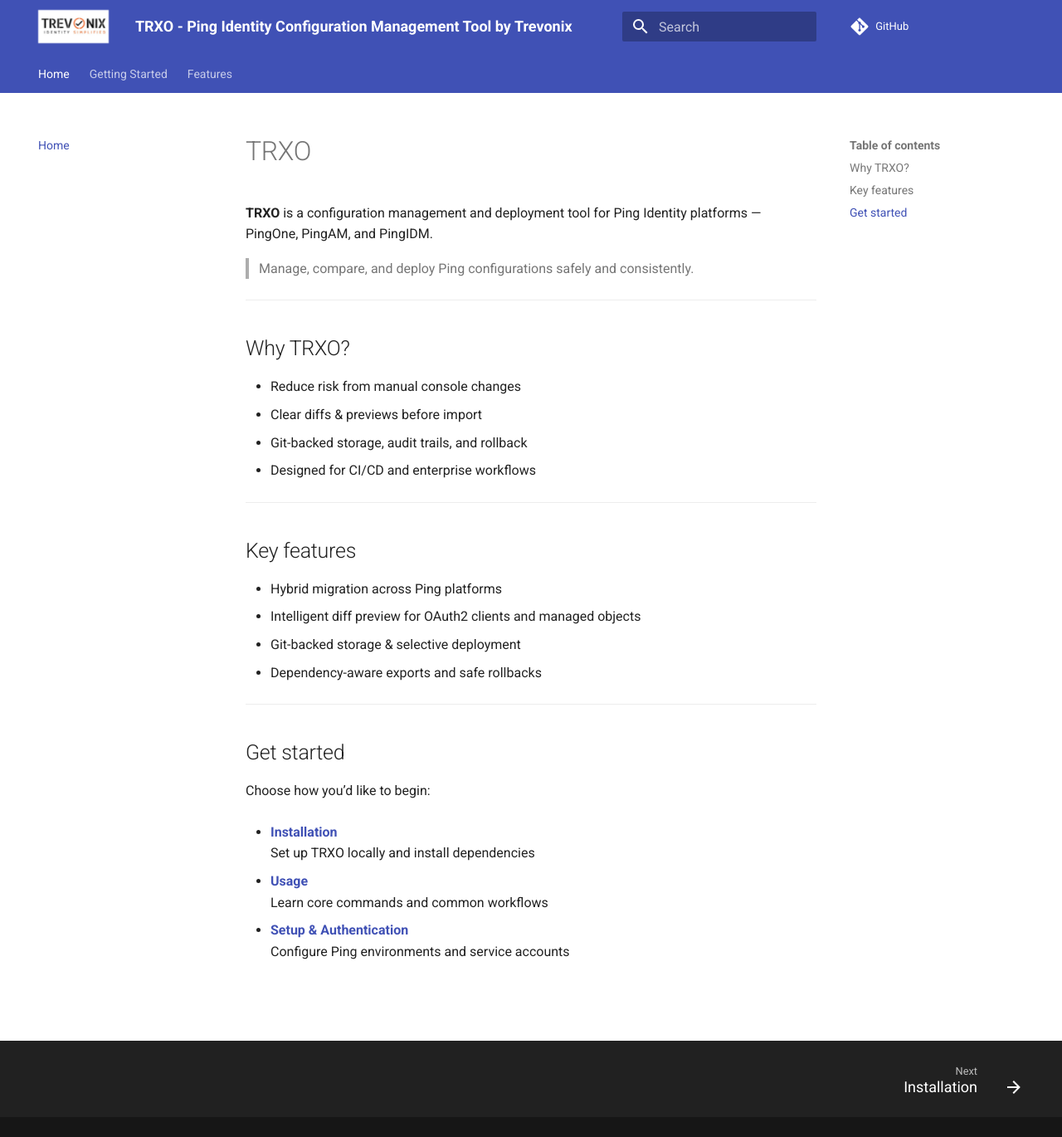
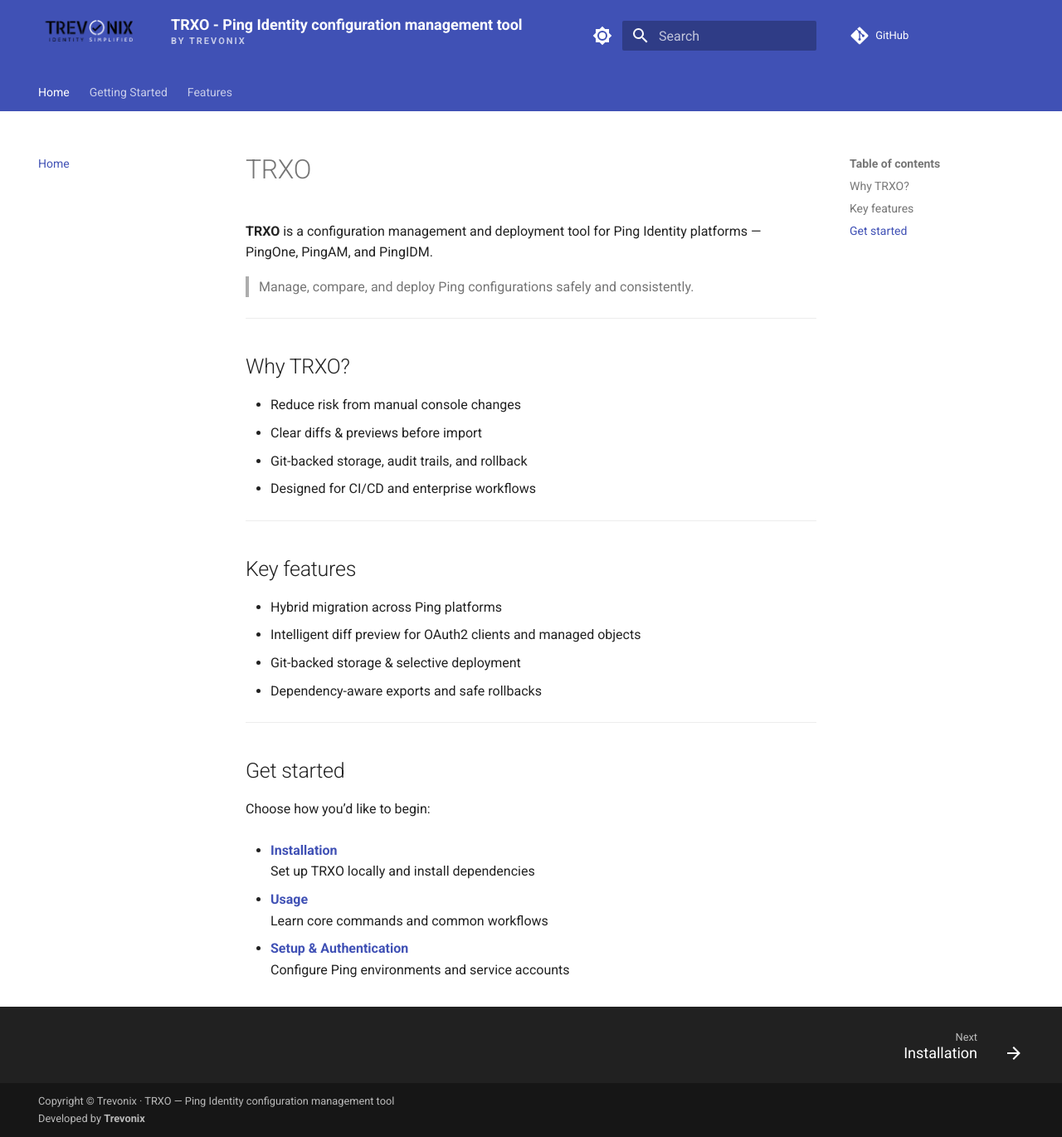
Before and after one commit to Trevonix/trxo, an MkDocs documentation site: the page built from docs/index.md, in a window 1280 px wide and 1370 px high. Shown: the whole window at 83% size. Built offline with MkDocs 1.6.1 and Material for MkDocs 9.7.7, drawn with Linux system fonts in a browser that asks for light colours; comment, search, counter and statistics services are not loaded.

Commit message:
Change title and logo for the webpage

```diff
--- a/docs/stylesheets/extra.css
+++ b/docs/stylesheets/extra.css
@@ -1,4 +1,56 @@
 .md-header__button.md-logo img {
-  height: 40px;
+  height: 72px;
   width: auto;
+  margin-top: -10px;
 }
+
+/* Subtitle effect for the header title */
+.md-header__title {
+  display: flex;
+  flex-direction: column;
+  justify-content: center;
+}
+
+/* Attach the subtitle to the site topic so it fades out with the site title on scroll */
+.md-header__topic:first-child .md-ellipsis {
+  display: flex;
+  flex-direction: column;
+  line-height: 1.2;
+}
+
+.md-header__topic:first-child .md-ellipsis::after {
+  content: "by Trevonix";
+  display: block;
+  font-size: 0.55rem;
+  font-weight: 600;
+  text-transform: uppercase;
+  letter-spacing: 0.1rem;
+  opacity: 0.7;
+  margin-top: 2px;
+}
+
+/* Hide the subtitle on small screens if it overlaps, or keep it centered */
+@media screen and (max-width: 76.25em) {
+  .md-header__topic:first-child .md-ellipsis::after {
+    font-size: 0.5rem;
+  }
+}
+
+
+/* Custom scrollbar for premium feel */
+::-webkit-scrollbar {
+  width: 8px;
+}
+
+::-webkit-scrollbar-track {
+  background: transparent;
+}
+
+::-webkit-scrollbar-thumb {
+  background: #3f51b5;
+  border-radius: 4px;
+}
+
+::-webkit-scrollbar-thumb:hover {
+  background: #303f9f;
+}
--- a/mkdocs.yml
+++ b/mkdocs.yml
@@ -1,7 +1,9 @@
-site_name: TRXO - Ping Identity Configuration Management Tool by Trevonix
-site_description: Manage, compare, and deploy Ping configurations safely and consistently.
-site_url: https://trevonix.github.io/trxo   # update if you use custom domain
+site_name: TRXO - Ping Identity configuration management tool
+site_description: Manage, compare, and deploy Ping configurations safely and consistently with TRXO.
+site_url: https://trevonix.github.io/trxo
 repo_url: https://github.com/Trevonix/trxo
+edit_uri: edit/main/docs/
+
 theme:
   name: material
   logo: assets/logo/trevonix-logo.png
@@ -9,11 +11,57 @@ theme:
   features:
     - navigation.instant
     - navigation.tabs
+    - navigation.tracking
+    - navigation.sections
+    - navigation.expand
+    - navigation.path
+    - navigation.top
+    - navigation.footer
     - search.highlight
     - search.suggest
-    - navigation.footer
-  footer:
-    copyright: © Trevonix · TRXO — Ping Identity Configuration Management
+    - search.share
+    - content.code.copy
+    - content.code.annotate
+  palette:
+    - media: "(prefers-color-scheme: light)"
+      scheme: default
+      primary: indigo
+      accent: indigo
+      toggle:
+        icon: material/brightness-7
+        name: Switch to dark mode
+    - media: "(prefers-color-scheme: dark)"
+      scheme: slate
+      primary: indigo
+      accent: indigo
+      toggle:
+        icon: material/brightness-4
+        name: Switch to light mode
+
+copyright: |
+  Copyright &copy; <a href="https://trevonix.com" target="_blank" rel="noopener">Trevonix</a> · TRXO — Ping Identity configuration management tool
+  <br>
+  Developed by <b>Trevonix</b>
+
+extra_css:
+  - stylesheets/extra.css
+
+plugins:
+  - search
+
+markdown_extensions:
+  - admonition
+  - pymdownx.details
+  - pymdownx.superfences
+  - pymdownx.highlight:
+      anchor_linenums: true
+      line_spans: __span
+      pygments_lang_class: true
+  - pymdownx.inlinehilite
+  - pymdownx.snippets
+  - toc:
+      permalink: true
+
 nav:
   - Home: index.md
   - Getting Started:
@@ -25,13 +73,6 @@ nav:
       - Advanced Features: advanced_features.md
       - Batch Operations: batch_operations.md
       - Service Account Tokens: service-account-token-lifetime-and-scopes.md
-plugins:
-  - search
-markdown_extensions:
-  - admonition
-  - toc:
-      permalink: true
-extra_css:
-  - stylesheets/extra.css
+
 extra:
   generator: false
```
Also changed, not shown: docs/assets/logo/trevonix-logo.png.
